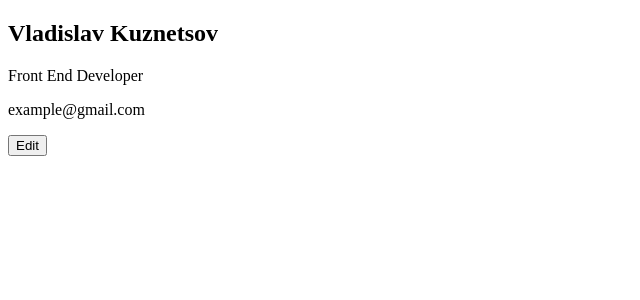
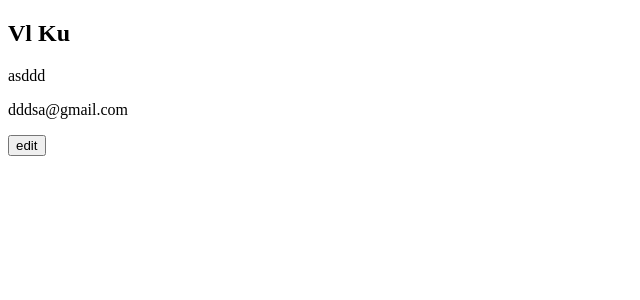
Before and after one commit to CrazyReborn/cv-app, a React (Create React App) app: page / in a window 1280 px wide. Shown: the top 300 px of the page, without its empty margins (0-640 px from the left). Built offline with nearby package versions, Linux system fonts and the light colour scheme.

Commit message:
remade generalInfo component because i deleted it :(

```diff
--- a/src/components/general-info.js
+++ b/src/components/general-info.js
@@ -4,60 +4,61 @@ class GeneralInfo extends React.Component {
     constructor() {
         super();
         this.state = {
-            firstName: 'Vladislav',
-            secondName: 'Kuznetsov',
-            title: 'Front End Developer',
-            email: 'example@gmail.com',
+            firstName: 'Vl',
+            lastName: 'Ku',
+            title: 'asddd',
+            email: 'dddsa@gmail.com',
             editing: false,
         }
-        this.handleEdit = this.handleEdit.bind(this);
         this.handleChange = this.handleChange.bind(this);
+        this.handleEditRequest = this.handleEditRequest.bind(this);
         this.handleSubmit = this.handleSubmit.bind(this);
-    }
-
-    handleEdit() {
-        this.setState({
-            editing: !this.state.editing,
-        });
     }
     handleChange(e) {
         const name = e.target.name;
+        const value = e.target.value;
         this.setState({
-            [name]: e.target.value,
+            [name]: value,
+        })
+    }
+
+    handleEditRequest() {
+        this.setState({
+            editing: !this.state.editing
         });
     }
     handleSubmit(e) {
         e.preventDefault();
         this.setState({
-            editing: !this.state.editing,
+            editing: !this.state.editing
         });
     }
     render() {
-        const { firstName, secondName, title, email, editing } = this.state;
+        const {firstName, lastName, title, email, editing} = this.state;
         return (
             <div>
                 {editing
                 ? <form onSubmit={this.handleSubmit}>
-                    <label for="firstName"></label>
-                    <input onChange={this.handleChange} type="text" name="firstName" value={firstName}></input>
-                    <label for="secondName"></label>
-                    <input onChange={this.handleChange} type="text" name="secondtName" value={secondName}></input>
-                    <label for="title"></label>
-                    <input onChange={this.handleChange} type="text" name="title" value={title}></input>
-                    <label for="email"></label>
-                    <input onChange={this.handleChange} type="text" name="email" value={email}></input>
+                    <label for="firstName">First Name</label>
+                    <input type="text" id="firstName" name="firstName" value={firstName} onChange={this.handleChange}></input>
+                    <label for="lastName">Last Name</label>
+                    <input type="text" id="lastName" name="lastName" value={lastName} onChange={this.handleChange}></input>
+                    <label for="title">Job Title</label>
+                    <input type="text" id="title" name="title" value={title} onChange={this.handleChange}></input>
+                    <label for="email">Email</label>
+                    <input type="text" id="email" name="email" value={email} onChange={this.handleChange}></input>
                     <input type="submit"></input>
                 </form>
-                : <div><h2>{firstName + ' ' + secondName}</h2>
-                  <p>{title}</p>
-                  <p>{email}</p>
-                  <button onClick={this.handleEdit}>Edit</button>
-                  </div>
-                }
+            : <div>
+                <h2>{firstName + ' ' + lastName}</h2>
+                <p>{title}</p>
+                <p>{email}</p>
+                <button onClick={this.handleEditRequest}>edit</button>
+                </div>}
             </div>
+
         )
     }
 }
 
-
 export default GeneralInfo
```
